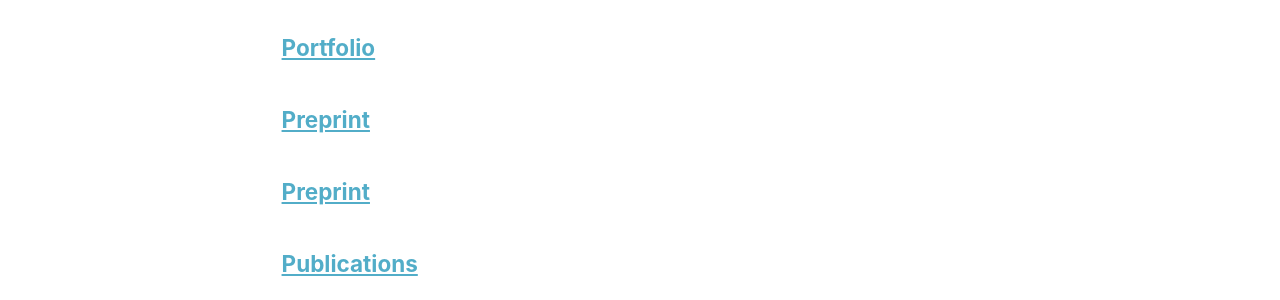
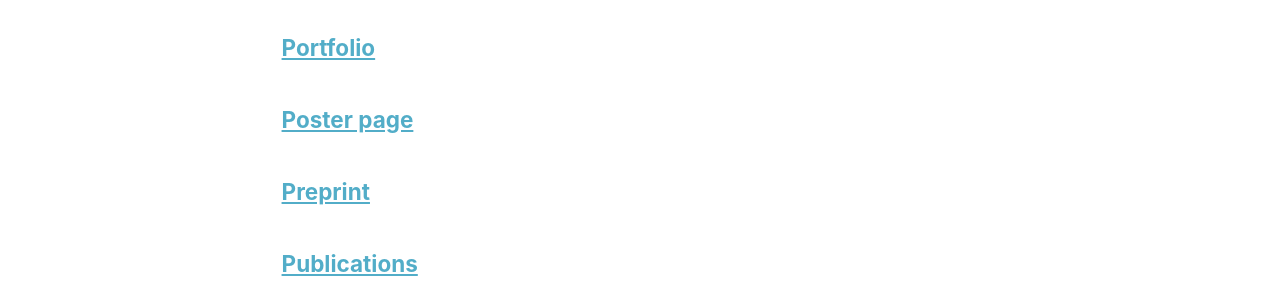
Before and after one commit to dhrichards/dhrichards.github.io, a Jekyll site: the page built from _pages/page-archive.html, in a window 1280 px wide. Shown: the part 733-1033 px from the top of the page. Built offline with Jekyll 4.4.1, drawn with Linux system fonts in a browser that asks for light colours.

Commit message:
added poster page

```diff
--- a/_pages/poster.md
+++ b/_pages/poster.md
@@ -1,5 +1,5 @@
 ---
-title: "Preprint"
+title: "Poster page"
 permalink: /poster/
 layout: single
 author_profile: false
```
